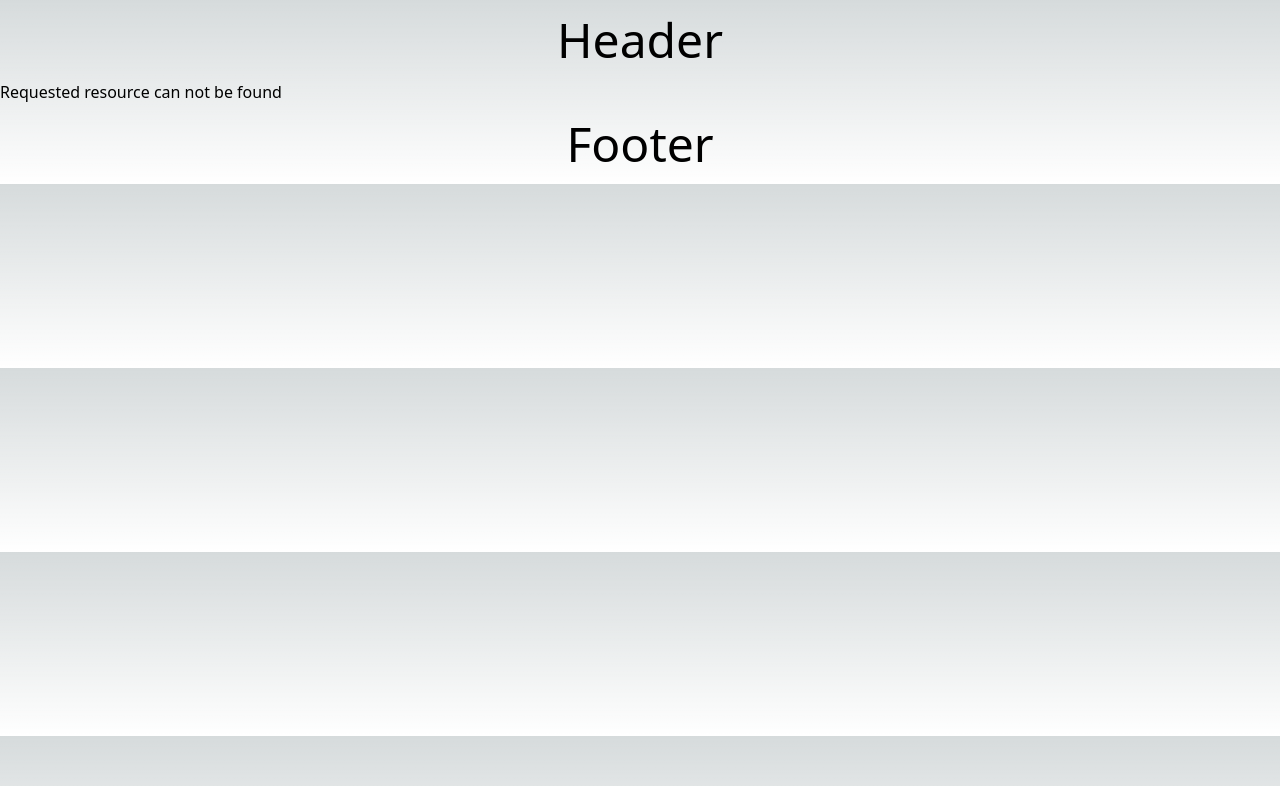
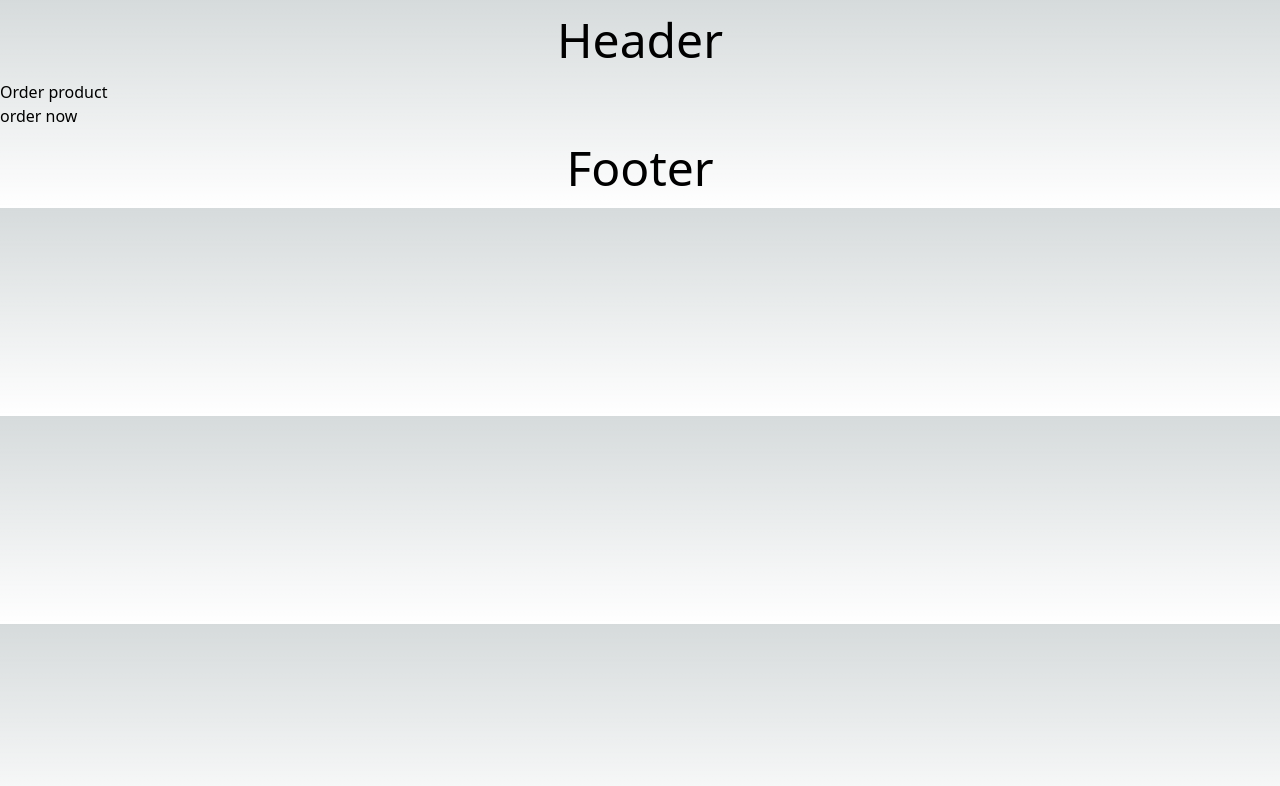
Before and after one commit to taraksh01/learn-nextjs, a Next.js app: page /order in a window 1280 px wide. Before the commit this address had no page. Shown: the top 786 px of the page. Built offline with nearby package versions, Linux system fonts and the light colour scheme.

Commit message:
Implement navigation programatically

```diff
--- /dev/null
+++ b/app/order/page.tsx
@@ -0,0 +1,17 @@
+"use client";
+
+import { useRouter } from "next/navigation";
+
+export default function OrderProduct() {
+  const router = useRouter();
+  const handleClick = () => {
+    console.log("ordering product");
+    router.push("/");
+  };
+  return (
+    <>
+      <h1>Order product</h1>
+      <button onClick={handleClick}>order now</button>
+    </>
+  );
+}
```
